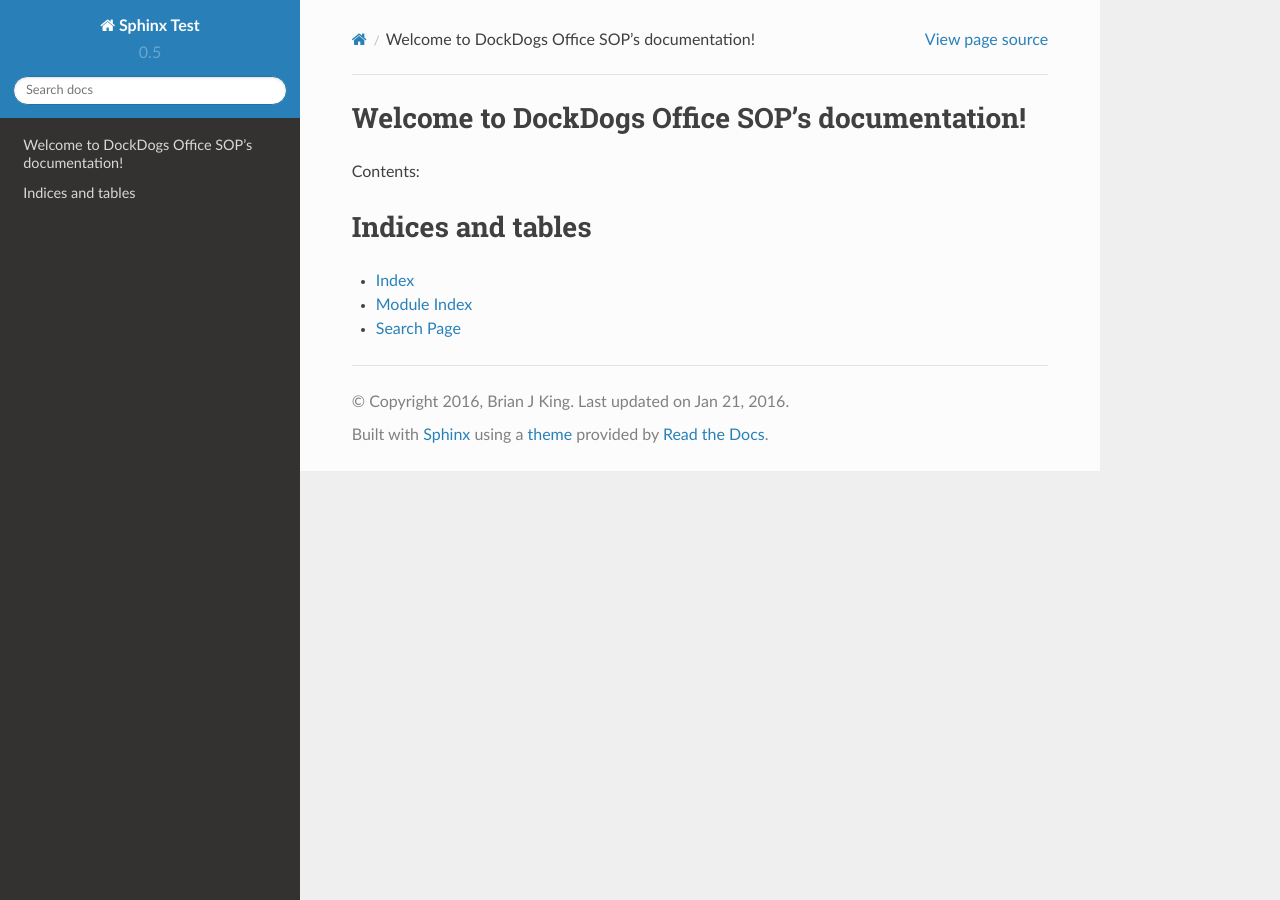
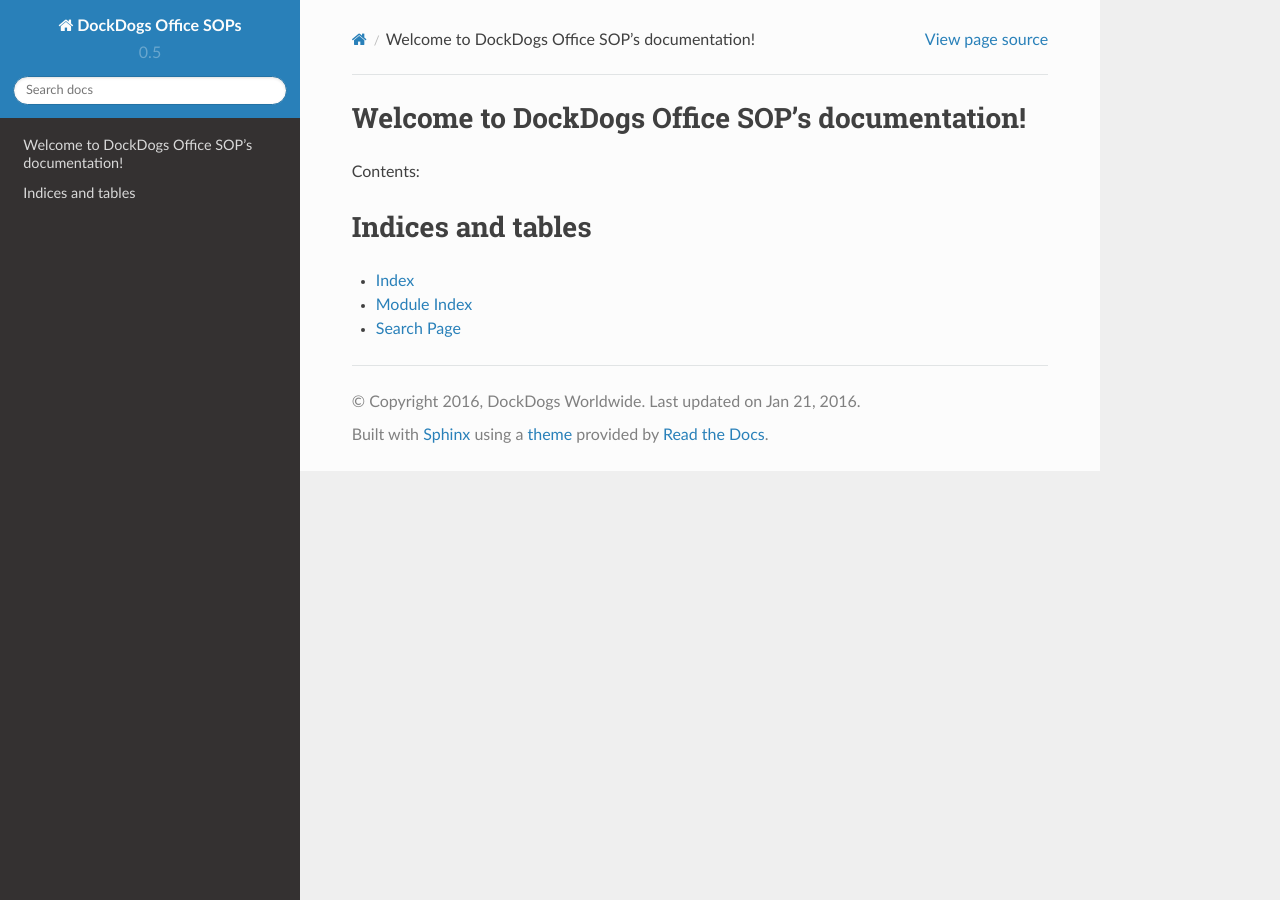
Before and after one commit to DockDogs/dockdogs-office-sops, a Sphinx documentation site: the page built from source/index.rst, in a window 1280 px wide. Built offline with Sphinx 7.4.7 and the Read the Docs theme 2.0.0, drawn with Linux system fonts in a browser that asks for light colours.

Commit message:
fixing conf.py

```diff
--- a/source/conf.py
+++ b/source/conf.py
@@ -61,9 +61,9 @@
 master_doc = 'index'
 
 # General information about the project.
-project = u'Sphinx Test'
-copyright = u'2016, Brian J King'
-author = u'Brian J King'
+project = u'DockDogs Office SOPs'
+copyright = u'2016, DockDogs Worldwide'
+author = u'DockDogs Worldwide'
 
 # The version info for the project you're documenting, acts as replacement for
 # |version| and |release|, also used in various other places throughout the
```
